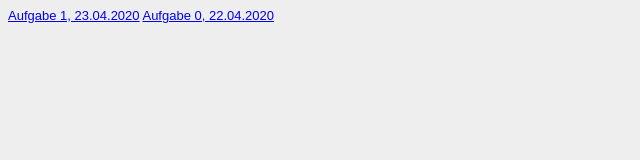
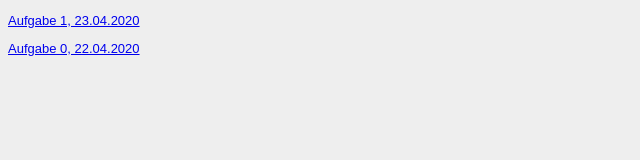
Before and after one commit to LksWllmnn/GiS-sose-2020, a plain HTML site: page Steckbrief/steckbrief.htm in a window 1280 px wide. Shown: the whole page, without its empty margins (0-640 px from the left). Drawn offline with Linux system fonts and the light colour scheme.

Commit message:
Verlinkungen in paragraf
als versuch, dass es dann untereinander steht

```diff
--- a/Steckbrief/steckbrief.htm
+++ b/Steckbrief/steckbrief.htm
@@ -13,7 +13,7 @@ body {
 </head>
 <body>
 	<!-- Hier die Links zu den gelösten Aufgaben einstellen, aktuelle oben, alte stehen lassen! Format: Aufgabenbezeichnung, Datum -->
-	<a href="https://lkswllmnn.github.io/GiS-sose-2020/Aufgabe%201/aufgabe1.html" target="_blank"> Aufgabe 1, 23.04.2020</a>
-	<a href="https://lkswllmnn.github.io/GiS-sose-2020/Aufgabe%200/index.html" target="_blank"> Aufgabe 0, 22.04.2020</a>
+	<p><a href="https://lkswllmnn.github.io/GiS-sose-2020/Aufgabe%201/aufgabe1.html" target="_blank"> Aufgabe 1, 23.04.2020</a></p>
+	<p><a href="https://lkswllmnn.github.io/GiS-sose-2020/Aufgabe%200/index.html" target="_blank"> Aufgabe 0, 22.04.2020</a></p>
 </body>
 </html>
```
